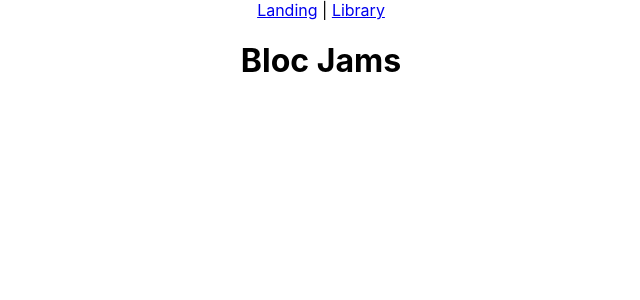
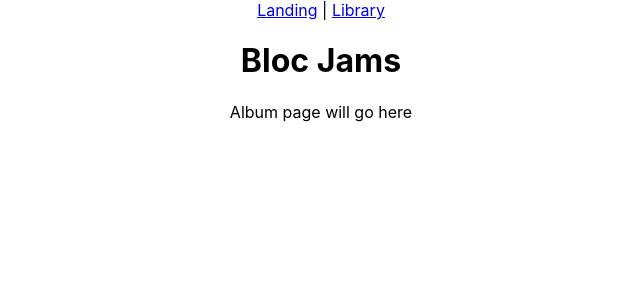
Before and after one commit to katkinso/bloc-jams-react, a React (Create React App) app: page /album in a window 1280 px wide. Shown: the top 300 px of the page, without its empty margins (319-959 px from the left). Built offline with nearby package versions, Linux system fonts and the light colour scheme.

Commit message:
assignment-3-routing: complete

```diff
--- a/src/App.js
+++ b/src/App.js
@@ -2,6 +2,7 @@ import React, { Component } from "react";
 import { Route, Link } from "react-router-dom";
 import Landing from './components/Landing';
 import Library from './components/Library';
+import Album from './components/Album';
 import "./App.css";
 
 
@@ -18,6 +19,7 @@ class App extends Component {
         <main>
           <Route exact path="/" component={Landing} />
           <Route path="/library" component={Library} />
+          <Route path="/album" component={Album} />
         </main>
       </div>
     );
--- /dev/null
+++ b/src/components/Album.js
@@ -0,0 +1,7 @@
+import React from "react";
+
+const Album = () => (
+  <section className="album">Album page will go here</section>
+);
+
+export default Album;
```
